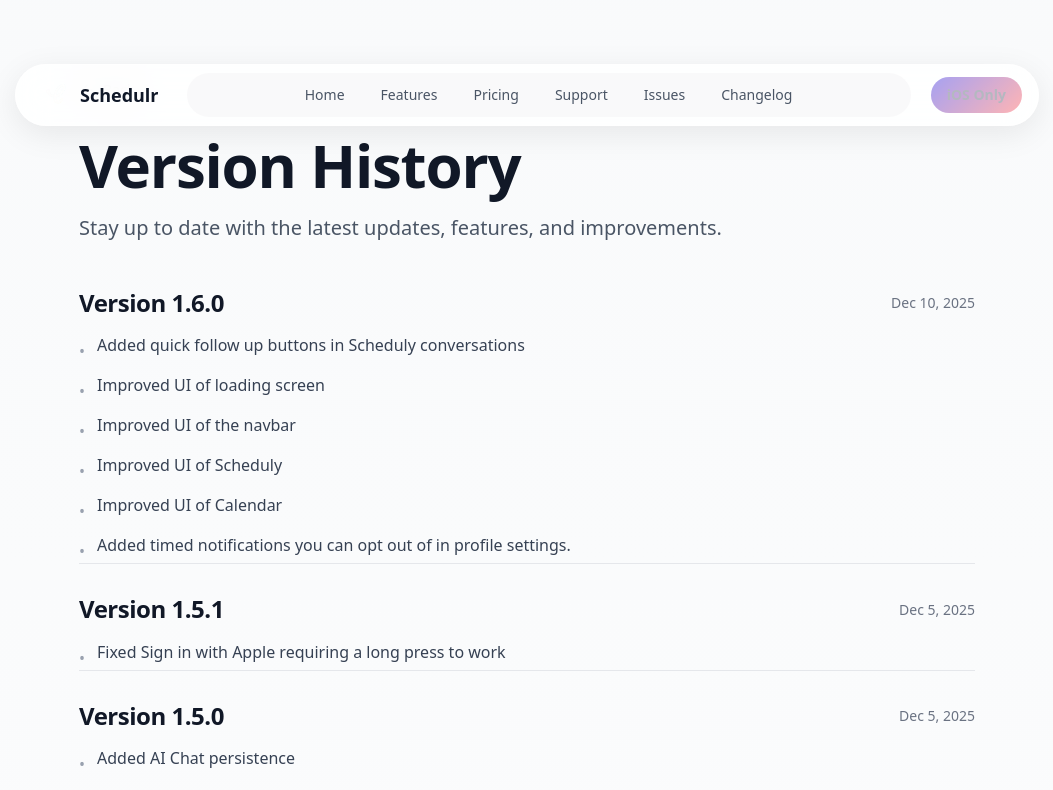
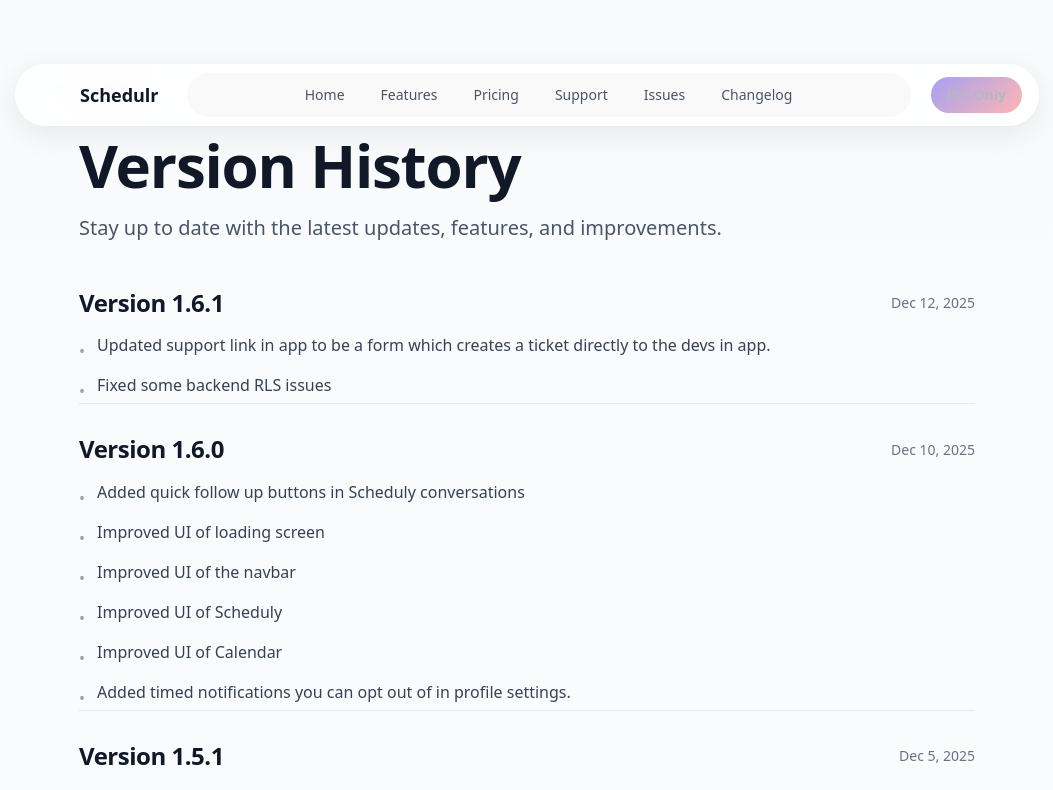
Before and after one commit to danblock97/schedulr-web, a Next.js app: page /changelog in a window 1280 px wide. Shown: the top 790 px of the page, without its empty margins (113-1166 px from the left). Built offline with nearby package versions, Linux system fonts and the light colour scheme.

Commit message:
feat: add changelog entry for version 1.6.1 with support link update and backend fixes
- Added a new entry for version 1.6.1 in the changelog, detailing an updated support link that allows users to create tickets directly to the developers.
- Included fixes for backend RLS issues.

```diff
--- a/app/changelog/page.tsx
+++ b/app/changelog/page.tsx
@@ -17,6 +17,14 @@ interface Version {
 
 // Release dates - hardcoded dates
 const versions: Version[] = [
+  {
+    version: '1.6.1',
+    displayDate: 'Dec 12, 2025',
+    changes: [
+      'Updated support link in app to be a form which creates a ticket directly to the devs in app.',
+      'Fixed some backend RLS issues',
+    ],
+  },
   {
     version: '1.6.0',
     displayDate: 'Dec 10, 2025',
```
Also changed, not shown: proxy.ts (line endings or trailing spaces).
